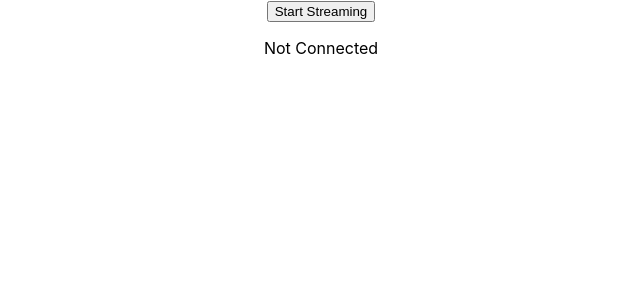
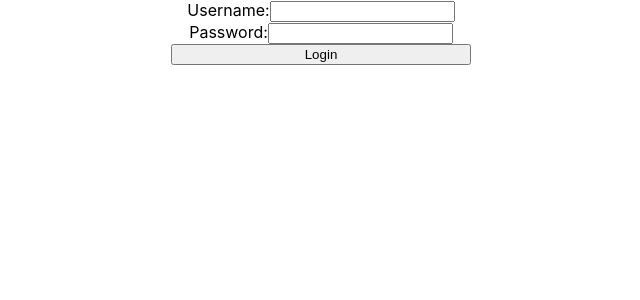
Before and after one commit to connor-petri/Courier, a React (Create React App) app in the folder web/: page /login in a window 1280 px wide. Shown: the top 300 px of the page, without its empty margins (319-959 px from the left). Built offline with nearby package versions, Linux system fonts and the light colour scheme.

Commit message:
Added login form to app

```diff
--- a/web/src/App.tsx
+++ b/web/src/App.tsx
@@ -1,11 +1,25 @@
-import React from 'react';
-import AudioStreamer from './AudioStreamer';
+import React, { useState } from 'react';
+import { BrowserRouter as Router, Routes, Route, Navigate } from 'react-router-dom';
+import AudioStreamer from './components/AudioStreamer';
+import LoginForm from './components/LoginForm';
 import './App.css';
 
 function App() {
+  const [isStreaming, setIsStreaming] = useState<boolean>(false);
+  const [loggedIn, setLoggedIn] = useState<boolean>(false);
+
+  const handleLoginSuccess = () => {
+    setLoggedIn(true);
+  };
+
   return (
     <div className="App">
-      <AudioStreamer />
+      <Router>
+        <Routes>
+          <Route path="/" element={loggedIn ? <AudioStreamer /> : <Navigate to="/login" />} />
+          <Route path="/login" element={<LoginForm onLoginSuccess={handleLoginSuccess} />} />
+        </Routes>
+      </Router>
     </div>
   );
 }
--- a/web/src/components/LoginForm.tsx
+++ b/web/src/components/LoginForm.tsx
@@ -1,7 +1,11 @@
 import React from 'react';
 import { useState } from 'react';
 
-const LoginForm = () => {
+interface LoginFormProps {
+    onLoginSuccess: () => void;
+}
+
+const LoginForm: React.FC<LoginFormProps> = ({ onLoginSuccess }: LoginFormProps) => {
     const [username, setUsername] = useState('');
     const [password, setPassword] = useState('');
     const [error, setError] = useState<string | null>(null);
@@ -24,6 +28,7 @@ const LoginForm = () => {
 
             const data = await response.json();
             console.log('Login successful:', data);
+            onLoginSuccess(); // Call the success callback
 
         } catch (e: any) {
             console.error('Failed to login:', e);
```
